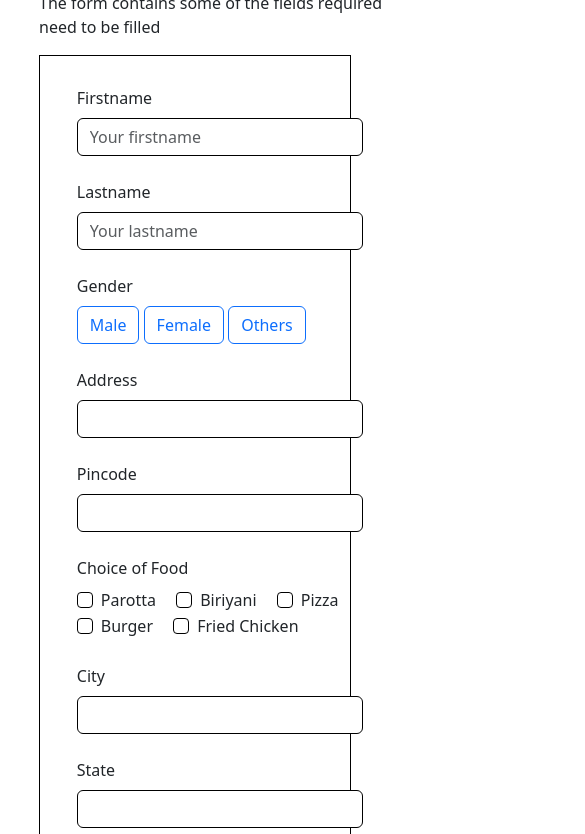
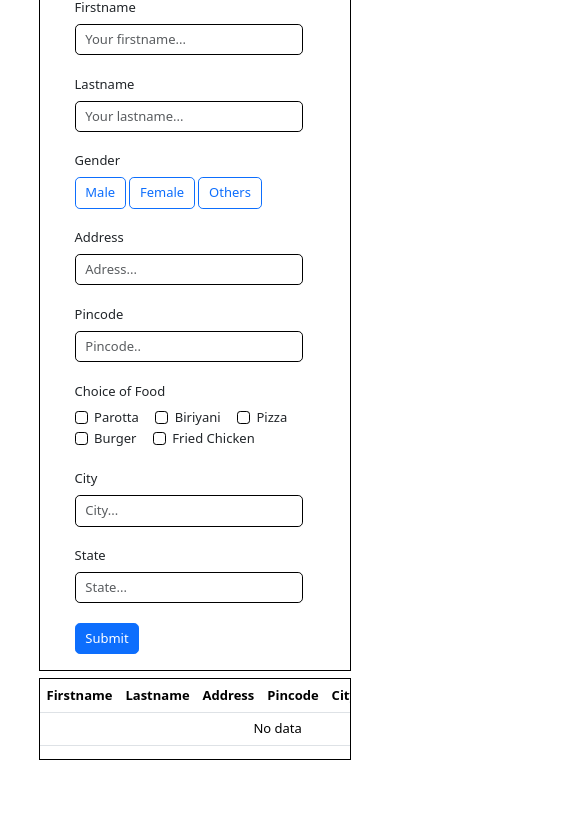
Before and after one commit to kumaranhk/DOM-manipulation-with-forms, a plain HTML site: page index.html in a window 390 px wide. Shown: the part 84-918 px from the top of the page, 585 px wide, since content can reach past the window. After the commit the page ends 852 px from the top, so only its background shows below. Drawn offline with nearby package versions, Linux system fonts and the light colour scheme.

Commit message:
Add files via upload

```diff
--- a/index.html
+++ b/index.html
@@ -15,11 +15,11 @@
         <form class="row g-4 col-md-13" onsubmit="addData()" id="form">
             <div class="col-md-3">
               <label for="first-name" class="form-label">Firstname</label>
-              <input type="text" class="form-control" id="first-name" placeholder="Your firstname" required>
+              <input type="text" class="form-control" id="first-name" placeholder="Your firstname..." required>
             </div>
             <div class="col-md-3">
               <label for="last-name" class="form-label">Lastname</label>
-              <input type="text" class="form-control" id="last-name" placeholder="Your lastname" required>
+              <input type="text" class="form-control" id="last-name" placeholder="Your lastname..." required>
             </div>
             <div class="col-md-4">
                 <label class="form-label">Gender</label><br>
@@ -33,11 +33,11 @@
 
             <div class="col-md-6">
               <label for="address" class="form-label">Address</label>
-              <input type="text" class="form-control" id="address" placeholder="">
+              <input type="text" class="form-control" id="address" placeholder="Adress...">
             </div>
             <div class="col-md-4">
                 <label for="pincode" class="form-label">Pincode</label>
-                <input type="text" class="form-control" id="pincode">
+                <input type="text" class="form-control" id="pincode" placeholder="Pincode..">
             </div>
             <div class="col-md-5">
                 <label class="form-label">Choice of Food</label>
@@ -66,18 +66,18 @@
             </div>
             <div class="col-md-5">
               <label for="inputCity" class="form-label">City</label>
-              <input type="text" class="form-control" id="inputCity">
+              <input type="text" class="form-control" id="inputCity" placeholder="City...">
             </div>
             <div class="col-md-10">
               <label for="inputState" class="form-label">State</label>
-              <input type="text" class="form-control" id="inputState">
+              <input type="text" class="form-control" id="inputState" placeholder="State...">
             </div>
             <div class="col-10">
               <button type="submit" class="btn btn-primary" id="submit">Submit</button>
             </div>
           </form>
     </div>
-    <div class="main">
+    <div class="main table">
         <table class="table" id="dataTable">
             <thead>
               <tr>
--- a/style.css
+++ b/style.css
@@ -18,3 +18,29 @@ form{
 p,h1 {
     margin-left: 10%;
 }
+
+@media screen and (max-width: 780px) and (min-width: 510px){
+    form{
+        width: 80% !important;
+    }
+}
+
+@media screen and (max-width: 1300px) and (min-width: 0px){
+    .table{
+        overflow: auto;
+    }
+}
+@media screen and (max-width: 509px) and (min-width: 320px){
+    *{
+        font-size: small;
+    }
+    form{
+        width: 80% !important;
+    }
+    h1{
+        font-size: medium;
+    }
+    p{
+        font-size: 11px;
+    }
+}
```
